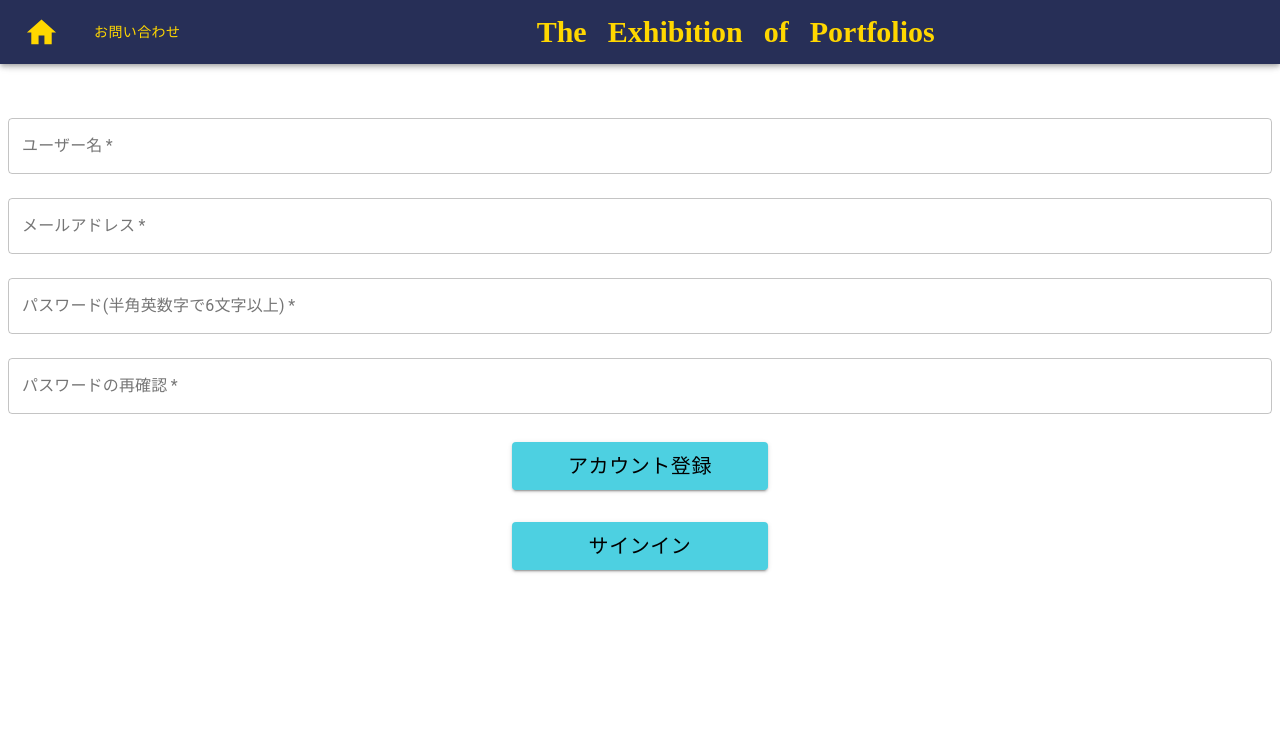
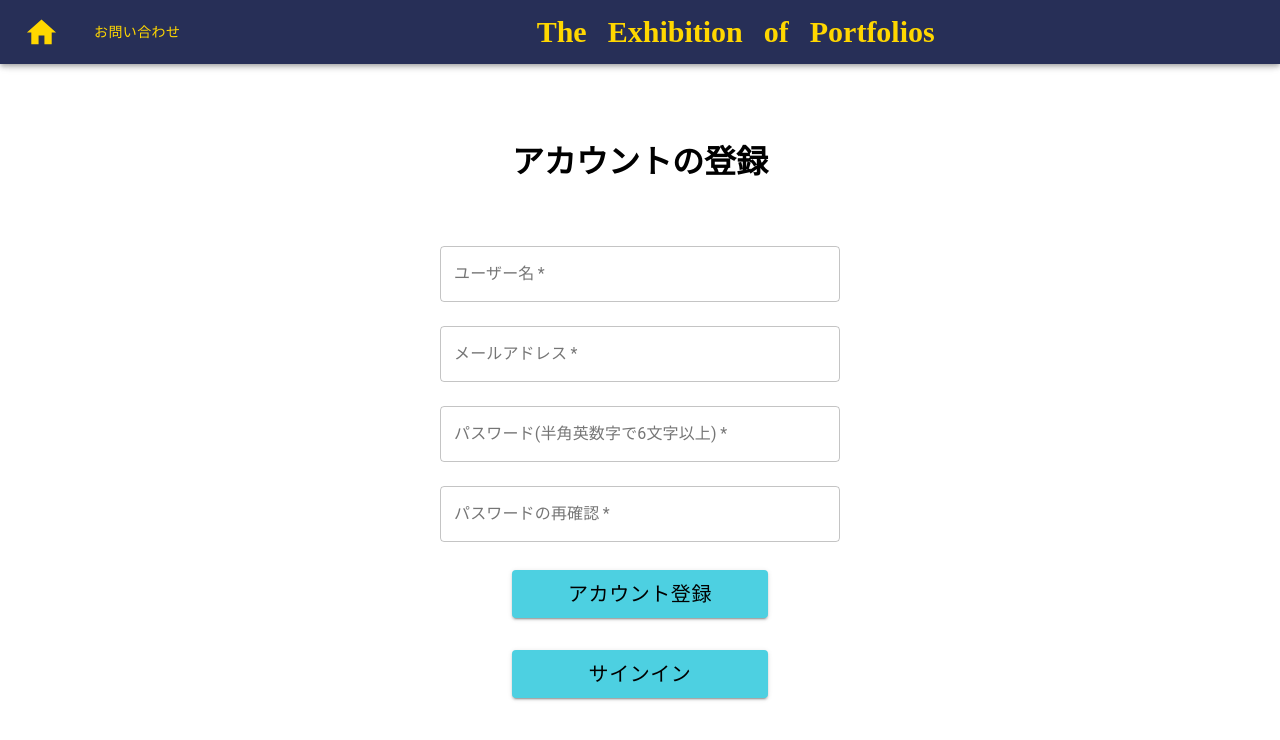
Before and after one commit to nakamori-naoya/The-Exhibition-of-Portfolios, a React (Create React App) app: page /signup in a window 1280 px wide. Shown: the top 740 px of the page. Built offline with nearby package versions, Linux system fonts and the light colour scheme.

Commit message:
メインの位置調整

```diff
--- a/src/App.jsx
+++ b/src/App.jsx
@@ -8,8 +8,8 @@ import Header from './templates/components/Header/Header';
 const App = () => {
      return (
      <>
-       <Header />
-       <main>
+       <Header/>
+       <main className="c-main">
           <Router />
        </main>
       </>
--- a/src/UIkit/ControlledAccordion.jsx
+++ b/src/UIkit/ControlledAccordion.jsx
@@ -9,7 +9,6 @@ import ExpandMoreIcon from '@material-ui/icons/ExpandMore';
 const useStyles = makeStyles((theme) => ({
   root: {
     width: '100%',
-    marginTop: "80px"
   },
   heading: {
     fontSize: theme.typography.pxToRem(15),
--- a/src/assets/style.css
+++ b/src/assets/style.css
@@ -14,11 +14,13 @@
   margin: 0 auto;
   text-align: center;
 }
+.margin-bottom {
+  margin-bottom: 80px;
+}
 
 /*命名規則については、https://murashun.jp/blog/20170729-01.html */
 .c-main {
   padding: 96px 0;
-  background-color: aqua;
 }
 
 .c-section-container {
@@ -75,7 +77,6 @@
 
 /* p-media__thumbの3つを使うことで画像を1:1に切り抜く */
 .p-media__thumb {
-  margin-top: 80px;
   overflow: hidden;
   width: 100%;
 }
--- a/src/templates/SignUp.jsx
+++ b/src/templates/SignUp.jsx
@@ -34,7 +34,7 @@ const SignUp = () => {
 
 
  return (
-   <div className="c-section-containery">
+   <div className="c-section-container">
      <h2 className="u-text__headline u-text-center" >アカウントの登録</h2>
      <div className="module-spacer--medium"/>
      <BoxTextInput
--- a/src/templates/components/Header/Header.jsx
+++ b/src/templates/components/Header/Header.jsx
@@ -9,7 +9,6 @@ import { getIsSignedIn } from '../../../reducks/users/selector';
 import AddToPhotosIcon from '@material-ui/icons/AddToPhotos';
 import ExitToAppIcon from '@material-ui/icons/ExitToApp';
 import { signOut } from '../../../reducks/users/operations';
-import SmsIcon from '@material-ui/icons/Sms';
 import FormDialog from '../Forms/FormDialog';
 
 const useStyles = makeStyles({
```
